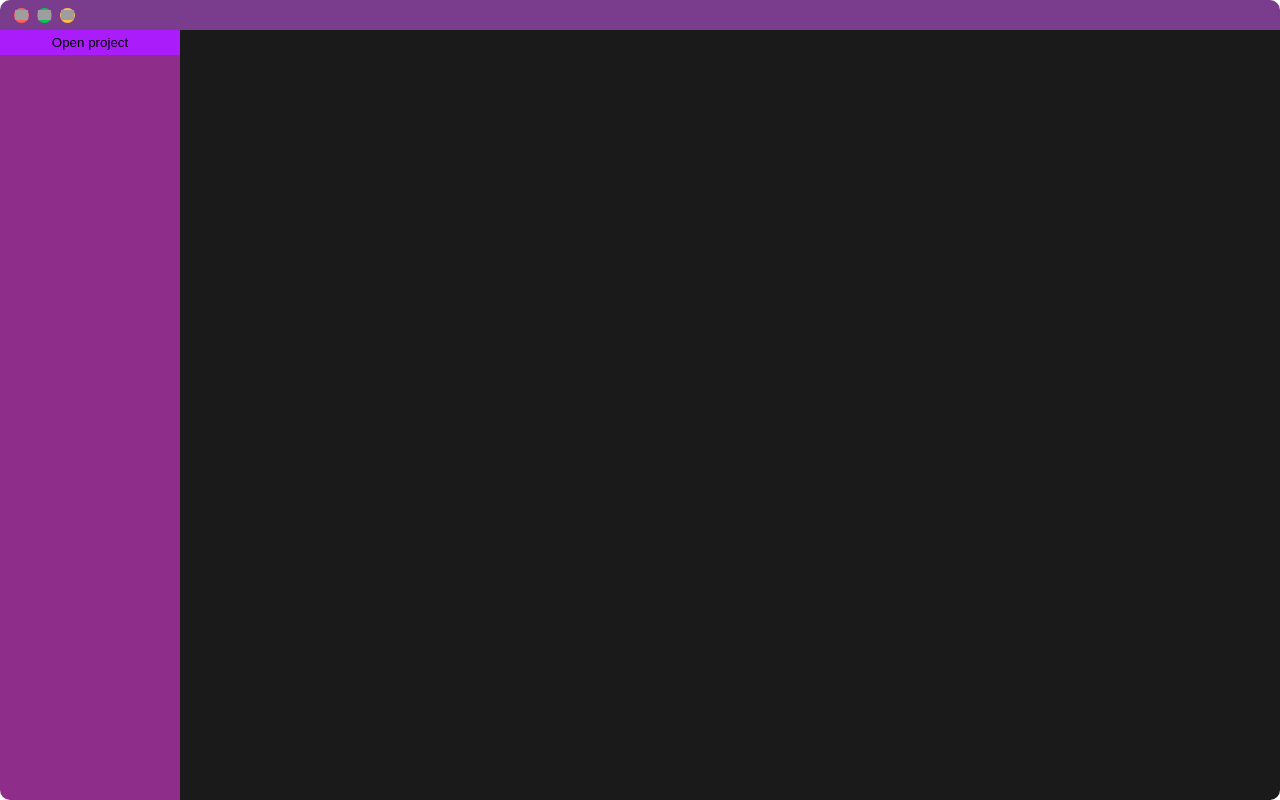
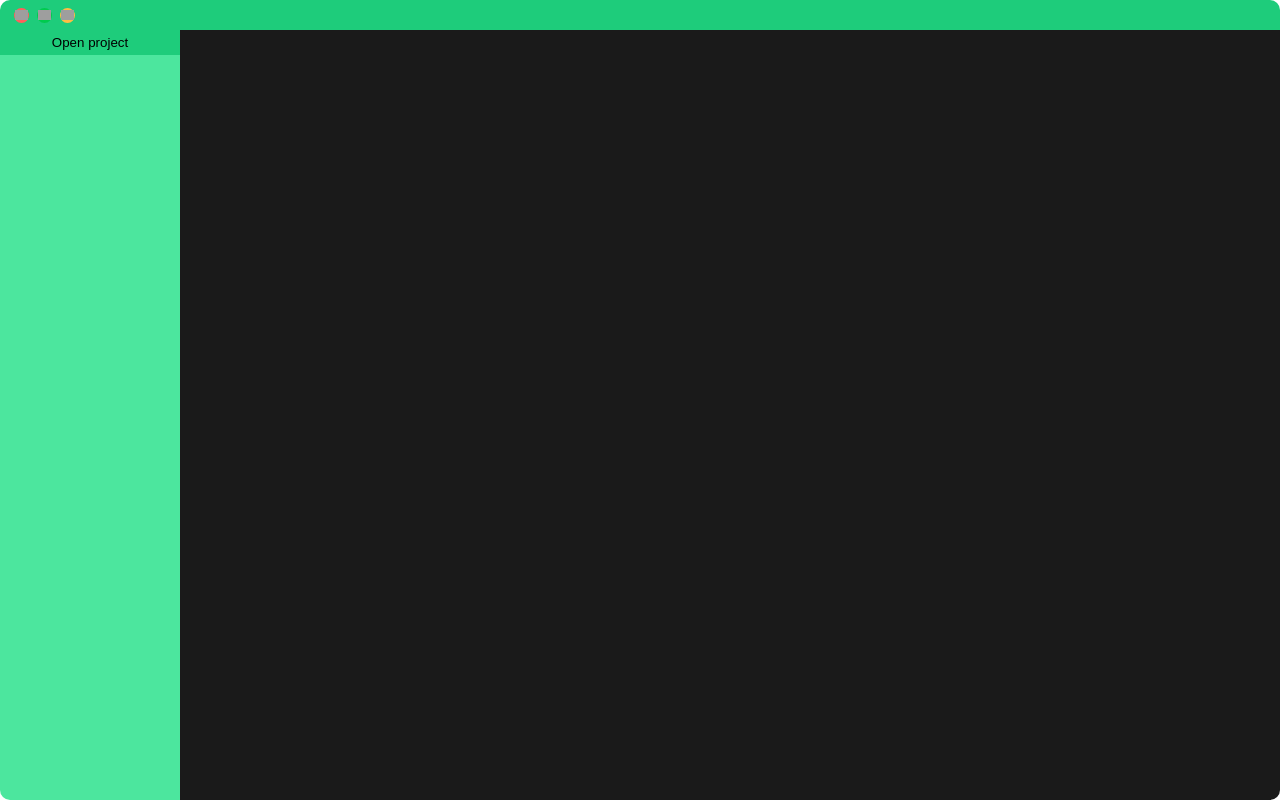
Before and after one commit to jiri132/Flare, a SvelteKit app: page / in a window 1280 px wide. Built offline with nearby package versions, Linux system fonts and the light colour scheme; grey boxes are pictures that could not be loaded.

Commit message:
Added: Green theme

```diff
--- a/src/store.ts
+++ b/src/store.ts
@@ -7,5 +7,6 @@ export const Content : Writable<string> = writable("");
 import type { theme } from "./themes/theme.interface";
 import { dark } from "./themes/dark.theme";
 import { purple } from "./themes/purple.theme"
+import { green } from "./themes/green.theme";
 
-export const ActiveTheme : Writable<theme> = writable(purple);
+export const ActiveTheme : Writable<theme> = writable(green);
--- /dev/null
+++ b/src/themes/green.theme.ts
@@ -0,0 +1,18 @@
+import type { theme } from "./theme.interface";
+
+export const green : theme = {
+    primary: "#1ecc7b",
+    secondary: "#4ce69e",
+    SideBar: {
+        text_color: "#000",
+        // hover_color: "rgba(0,0,0,0.3)",
+        header_color: "#1ecc7b",
+        standard_color: "#4ce69e",
+        viewing_file_color: undefined
+    },
+    RootView: {
+        standard_color: "#0ea5e9",
+        highlighted_line_color: undefined,
+        active_file_indicator: undefined
+    }
+}
```
